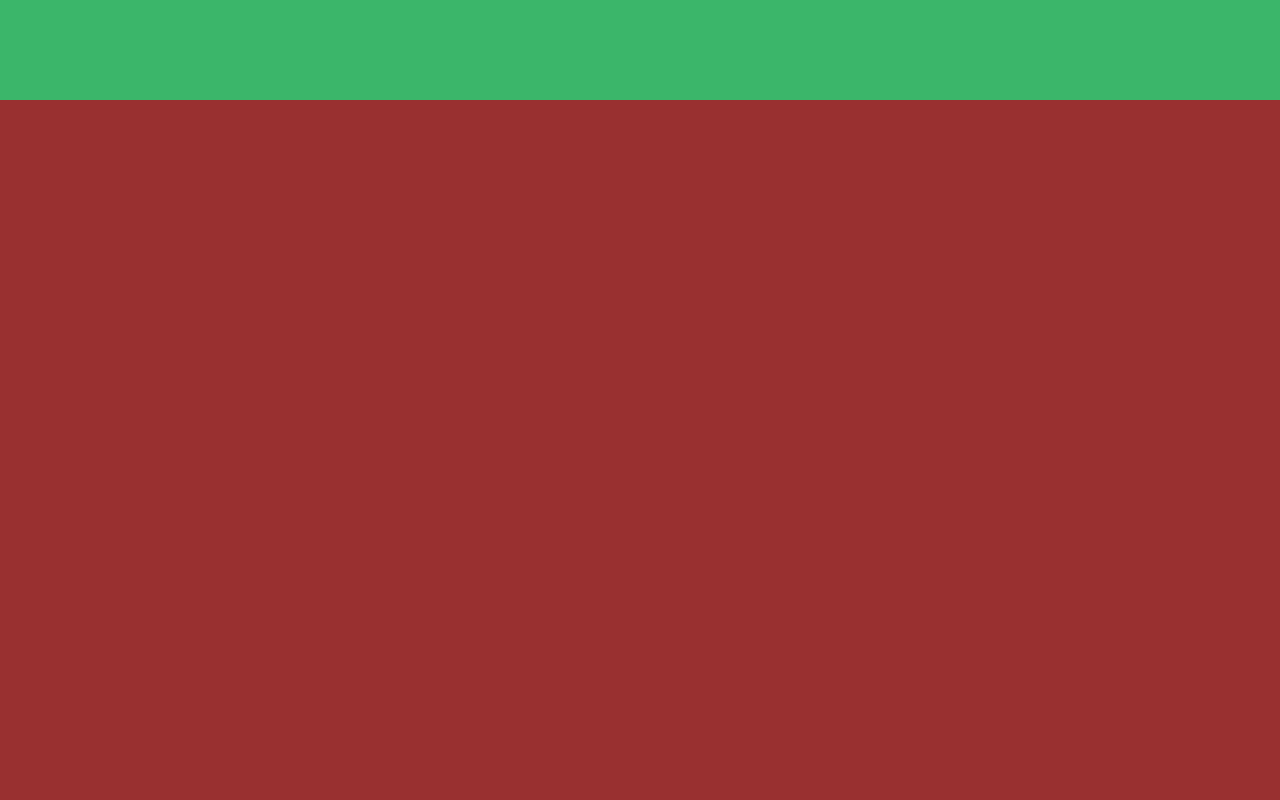
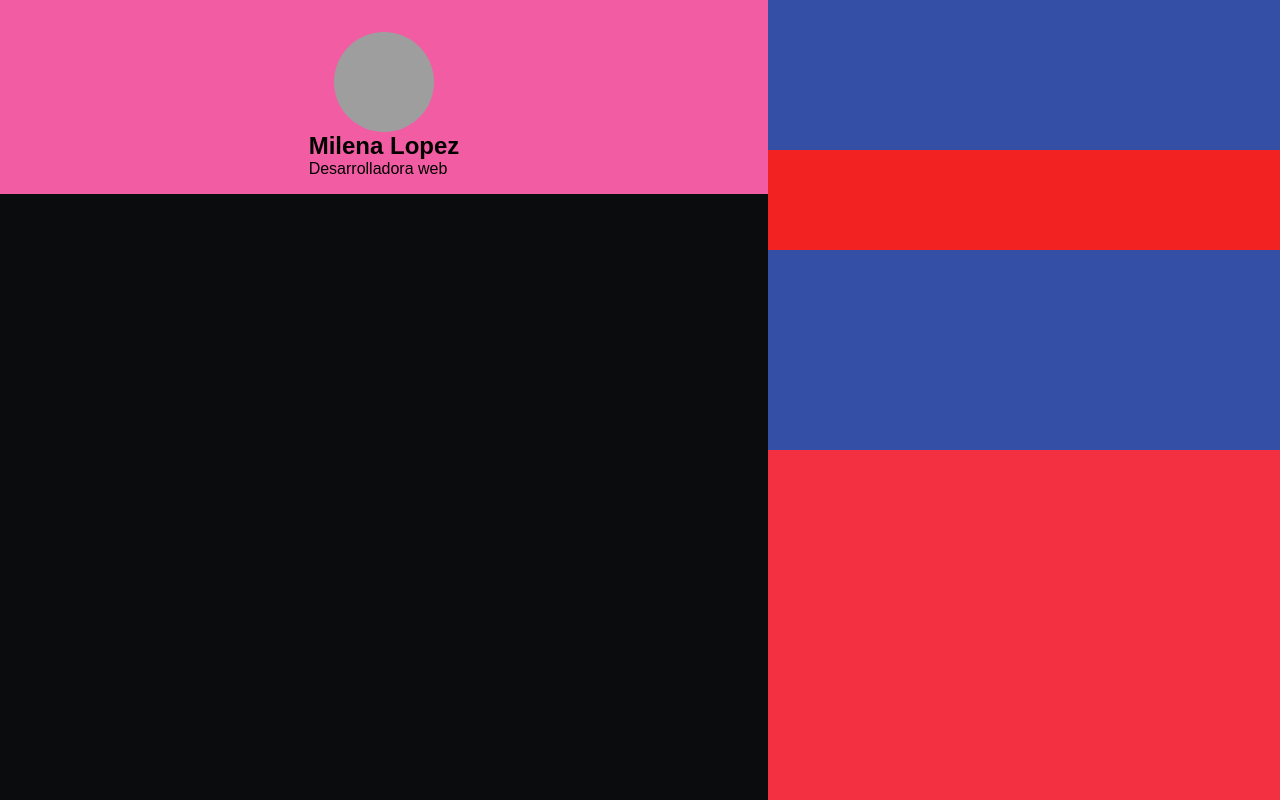
Before and after one commit to Milee025/landing-page, a plain HTML site: page index.html in a window 1280 px wide. Drawn offline with Linux system fonts and the light colour scheme; grey boxes are pictures that could not be loaded.

Commit message:
avanceDiseño

```diff
--- a/css/estiloCV.css
+++ b/css/estiloCV.css
@@ -6,10 +6,14 @@
 
 }
 body{
-    background-color: rgb(153, 48, 48);
+    /*background-color: rgb(255, 255, 255);*/
     font-family: Arial, Helvetica, sans-serif;
+    height: 100vh;/*100% del viweport height alto visible util del navegador*/
+    width: 100vw;/*100% del viweport width*/
+    /*utilizar estas unidades unicamente en el body*/
+    display: flex;
 }
-header{
+/*header{
     background-color: #3bb66a;
     color: white;
     text-align: center;
@@ -17,5 +21,58 @@ header{
     margin: 0;
     width: 100%;
     height: 100px;
+    }
+*/
+
+main{
+ height: 100%;
+ width: 60%;
+ background-color: #0B0C0D;
+}
+
+aside{
+    background-color: #F23041;
+    color: white;
+    width: 40%;
+    height: 100%;
 
 }
+img{
+    width: 100%;
+    height: 100%;
+    object-fit: cover;
+}
+
+.perfil{
+    padding: 1em;
+    width: 100%;
+   /* text-align: center;*/
+   display: grid;  /*para centrar el texto e imagen*/
+   place-items: center; /*para centrar el texto*/
+    background-color: #F25CA2;
+    .foto{
+        height: 100px;
+        width: 100px;
+        border-radius: 50%;
+        margin-top: 1em;
+        overflow: hidden;
+    }
+}
+
+.datosPersonales{
+    width: 100%;
+    height: 150px;
+    background-color: #3350A6;
+}
+
+.redes {
+    height: 100px;
+    width: 100%;
+    background-color: #F22222;
+}
+
+.educacion {
+    height: 200px;
+    width: 100%;
+    background-color: #3350A6;
+}
--- a/index.html
+++ b/index.html
@@ -9,12 +9,21 @@
 <body>
     <header></header>
     <main>
-    <aside>
-    </aside>
-    <section class="main-container">
-
+    <section class="perfil">
+        <div class="foto">
+            <img src="https://media.sitioandino.com.ar/p/f5cde63f3b0525901c71ea3d7b9189f2/adjuntos/335/imagenes/000/655/0000655994/790x0/smart/norbit-948288799-largejpg.jpg">
+        </div>
+        <div class="datos">
+            <h1>Milena Lopez</h1>
+            <p>Desarrolladora web</p>
+        </div>
     </section>
     </main>
+    <aside>
+        <section class="datosPersonales"></section>
+        <section class="redes"></section>
+        <section class="educacion"></section>
+    </aside>
     <footer></footer>
 </body>
 </html>
```
